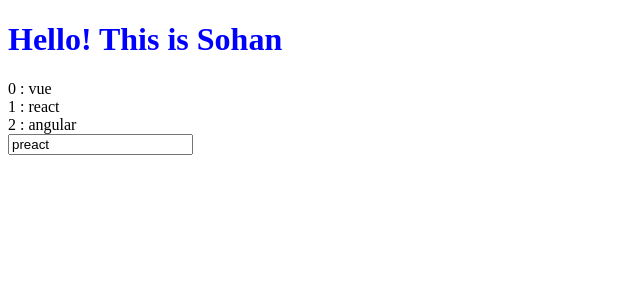
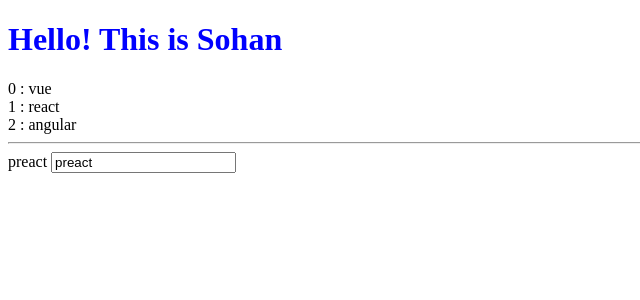
Before and after one commit to SohanFullDev/Vue-3_SPA_S6, a Vue app: page / in a window 1280 px wide. Shown: the top 300 px of the page, without its empty margins (0-640 px from the left). Built offline with nearby package versions, Linux system fonts and the light colour scheme.

Commit message:
two way bindings with v-model_a_32

```diff
--- a/src/components/Tagsinput.vue
+++ b/src/components/Tagsinput.vue
@@ -1,27 +1,17 @@
 <template>
 
-  <!--   <div v-text="tags.length"></div>  -->
- <!--  <div v-if="!tags.length">You have no any tags. Enter it in the input.</div> -->
     <div v-for="(tag, index) in tags">{{ index + " : " + tag}}</div>
+    <hr>
+    {{ newTag }}
 
-    <!-- <input type="text" v-bind:value="newTag"/> -->
-   <!--
-     <input
-    type="text"
-    :value="newTag"
-    v-on:keydown.enter="tags.push($event.target.value)"
-    v-on:keydown.tab.prevent="tags.push($event.target.value)"
-
-    />
-    -->
     <input
     type="text"
     :value="newTag"
     @keydown.enter="tags.push($event.target.value)"
     @keydown.tab.prevent="tags.push($event.target.value)"
+    @input="newTag = $event.target.value"
+    />
 
-    />
-    <!-- <button v-on:click="tags.push(newTag)">OK</button> -->
 </template>
 <script>
 
```
